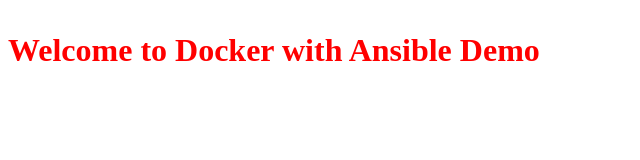
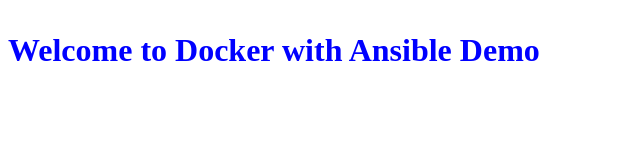
Before and after one commit to sidsingh27/docker-ansible, a plain HTML site: page site/index.html in a window 1280 px wide. Shown: the whole page, without its empty margins (0-640 px from the left). Drawn offline with Linux system fonts and the light colour scheme.

Commit message:
Update index.html

```diff
--- a/site/index.html
+++ b/site/index.html
@@ -7,7 +7,7 @@
 
 <body>
 
-  <h1><p><font color="red">Welcome to Docker with Ansible Demo</font></p></h1>
+  <h1><p><font color="blue">Welcome to Docker with Ansible Demo</font></p></h1>
 
 </body>
 </html>
```
